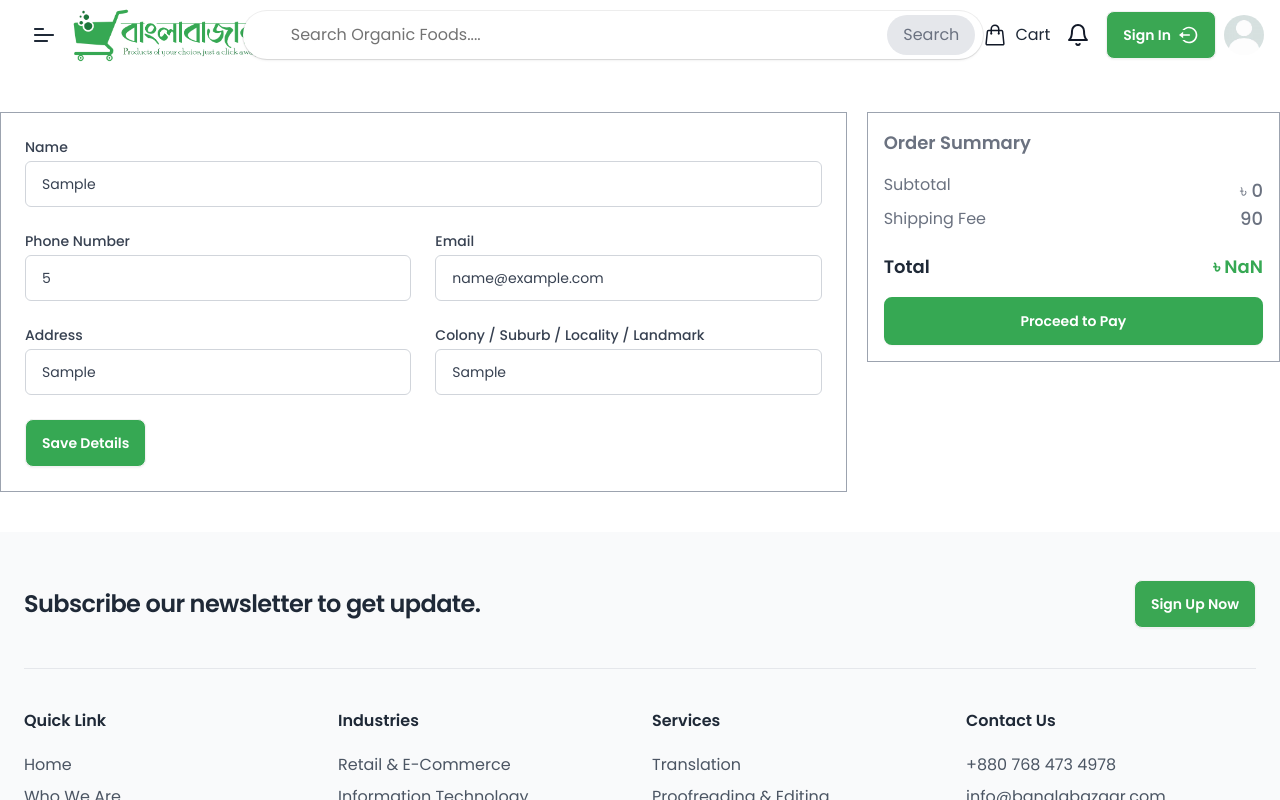
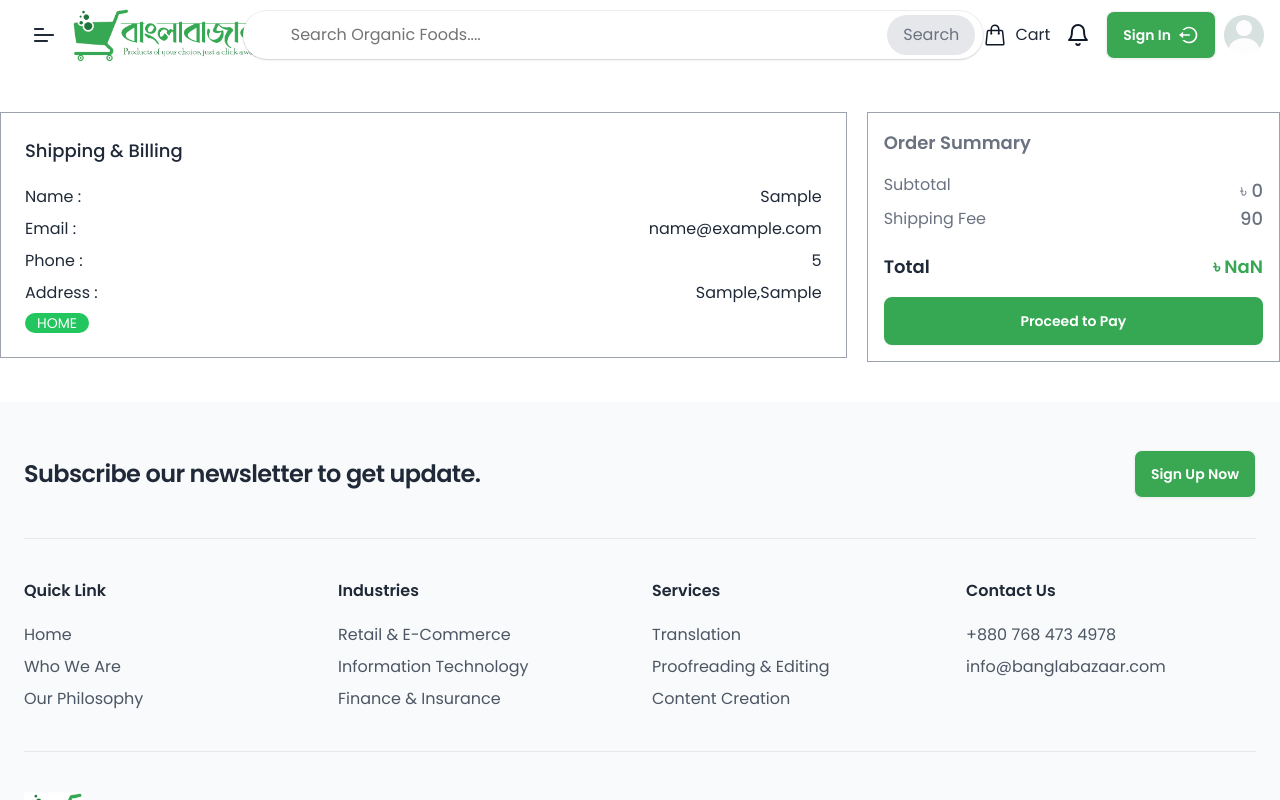
Before and after one commit to hellomaruf/Bangla-Bazaar-Client, a React (Vite) app: page /proceed-to-checkout in a window 1280 px wide. Both pictures are taken after typing "Sample", "5", "name@example.com", "Sample", "Sample" into the empty fields and a click on the button "Save Details". Shown: the top 800 px of the page. Built offline with nearby package versions, Linux system fonts and the light colour scheme; no server answers; a web font is replaced by a local one.

Commit message:
Added new feature in proceed to checkout page

```diff
--- a/src/Pages/ProceedToCheckout.jsx
+++ b/src/Pages/ProceedToCheckout.jsx
@@ -55,10 +55,37 @@
     <div className="mt-28 max-w-7xl mx-auto">
       <div className="grid grid-cols-6 gap-5 items-start">
         <div className="col-span-4 border p-6 border-gray-400">
-          <form
+          {
+            payInfo?   <div className="">
+            <div className="mb-5">
+              <h2 className="text-lg font-medium">Shipping & Billing</h2>
+            </div>
+            <div className="space-y-2">
+              <div className="flex items-center justify-between">
+                <h3>Name :</h3>
+                <p>{ payInfo?.name}</p>
+              </div>
+              <div className="flex items-center justify-between">
+                <h3>Email :</h3>
+                <p>{ payInfo?.email}</p>
+              </div>
+              <div className="flex items-center justify-between">
+                <h3>Phone :</h3>
+                <p>{ payInfo?.phoneNumber}</p>
+              </div>
+              <div className="flex items-center justify-between">
+                <h3>Address :</h3>
+                <p>{payInfo?.address},{ payInfo?.colony}</p>
+              </div>
+              <div className="flex">
+
+              <h4 className="bg-green-500 text-white text-sm rounded-full px-3">HOME</h4>
+              </div>
+            </div>
+          </div> :   <form
             onSubmit={handlePaymentInfo}
             action="#"
-            className=" grid grid-cols-6 gap-6"
+            className=" grid grid-cols-6 gap-6 "
           >
             <div className="col-span-6">
               <label
@@ -151,6 +178,10 @@
               </button>
             </div>
           </form>
+          }
+
+
+
         </div>
         <div className="col-span-2 border h-[250px] border-gray-400 p-4 ">
           <div className="">
```
